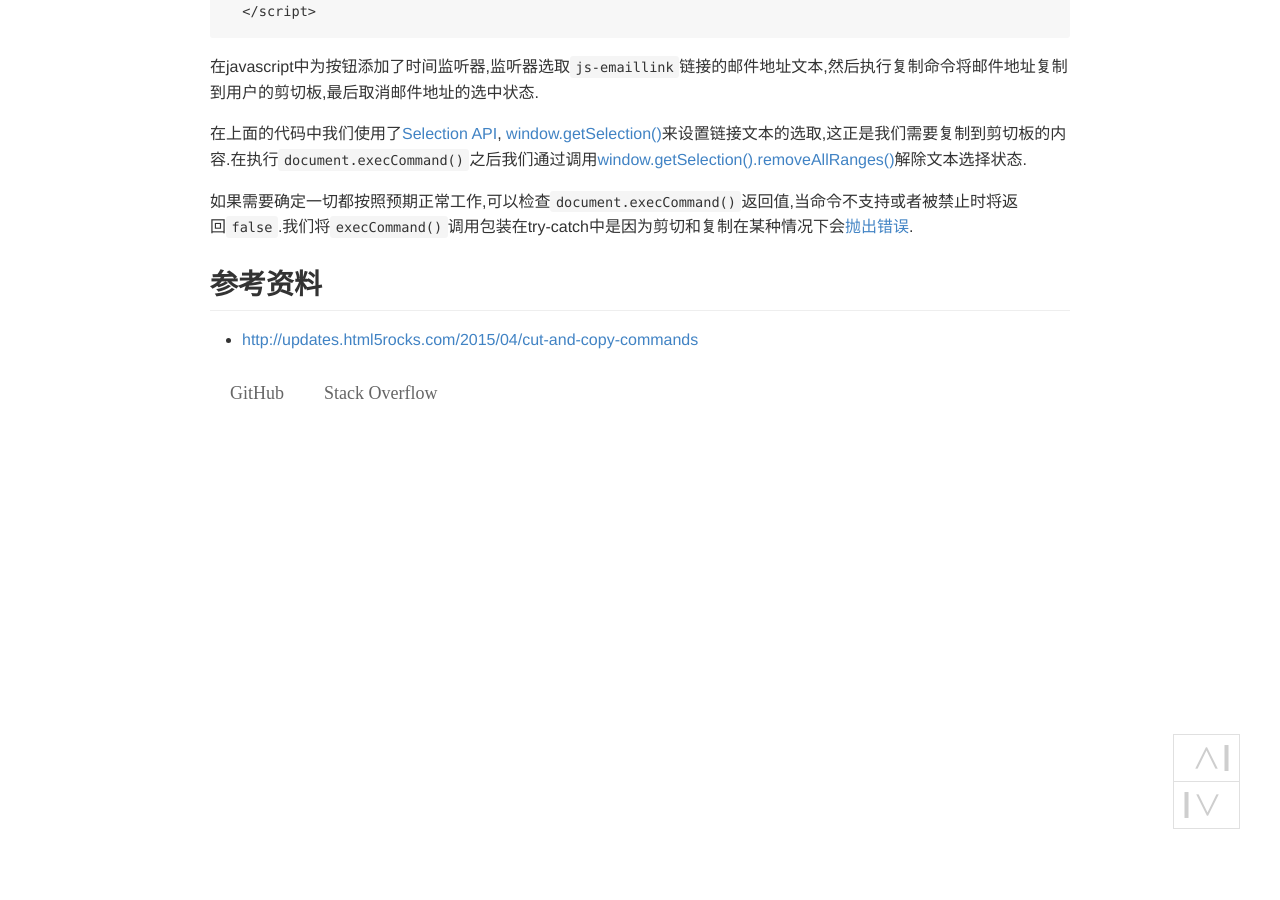
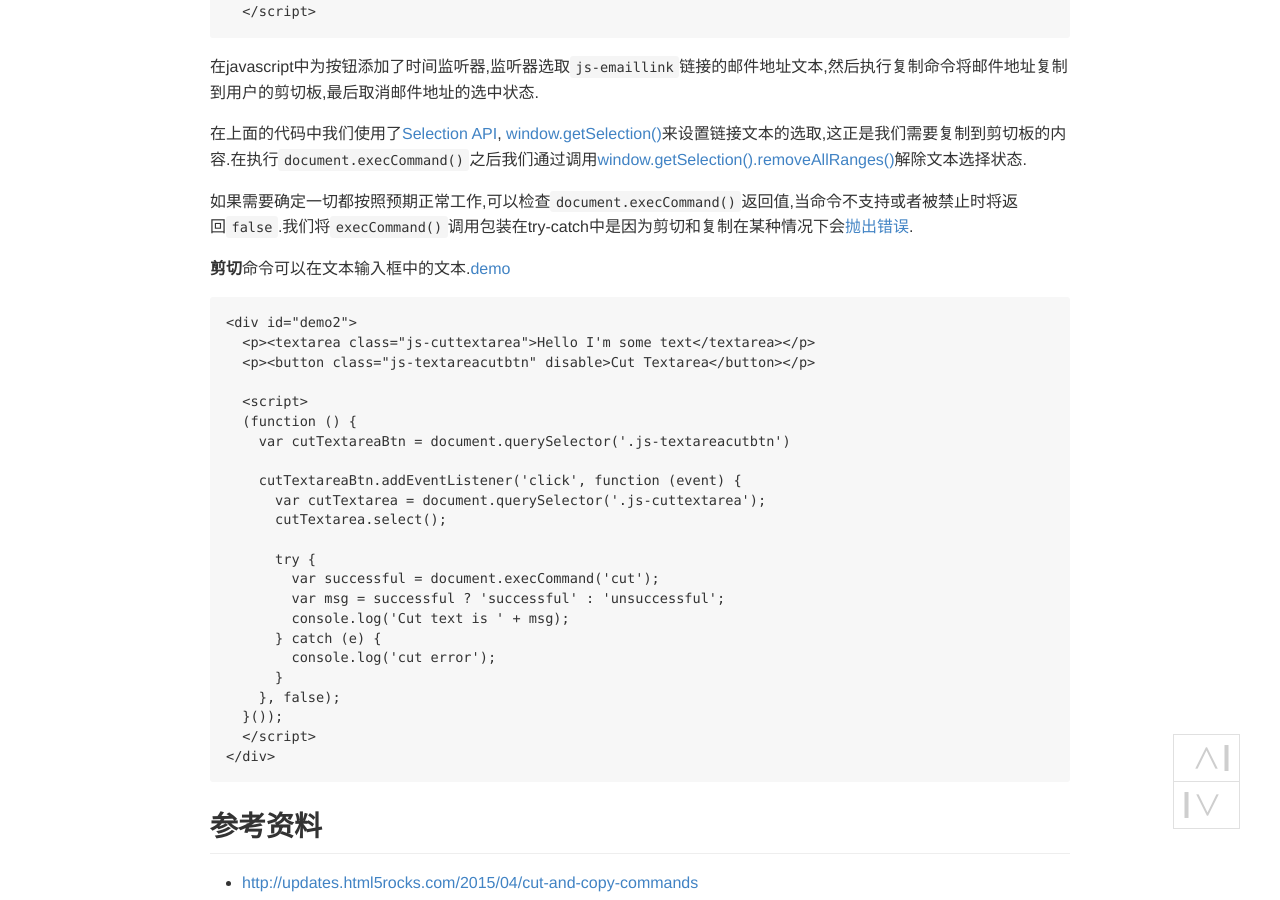
Before and after one commit to footmess/qiu-deqing.github.io, a Jekyll site: the page built from html5/_posts/2015-05-19-cut-and-copy-commands.md, in a window 1280 px wide and 900 px high, scrolled down 1035 px. Built offline with Jekyll 4.4.1, drawn with Linux system fonts in a browser that asks for light colours; comment, search, counter and statistics services are not loaded; before the commit the page ends 1448 px from its top, so only the background shows below that.

Commit message:
finish cut and copy

```diff
--- a/html5/_posts/2015-05-19-cut-and-copy-commands.md
+++ b/html5/_posts/2015-05-19-cut-and-copy-commands.md
@@ -58,6 +58,34 @@ IE10增加了通过[Document.execCommand()][cnc-1]执行剪切,复制命令的
 如果需要确定一切都按照预期正常工作,可以检查`document.execCommand()`返回值,当命令不支持或者被禁止时将返回`false`.我们将`execCommand()`调用包装在try-catch中是因为剪切和复制在某种情况下会[抛出错误][cnc-6].
 
 
+**剪切**命令可以在文本输入框中的文本.[demo][cnc-8]
+
+
+    <div id="demo2">
+      <p><textarea class="js-cuttextarea">Hello I'm some text</textarea></p>
+      <p><button class="js-textareacutbtn" disable>Cut Textarea</button></p>
+
+      <script>
+      (function () {
+        var cutTextareaBtn = document.querySelector('.js-textareacutbtn')
+
+        cutTextareaBtn.addEventListener('click', function (event) {
+          var cutTextarea = document.querySelector('.js-cuttextarea');
+          cutTextarea.select();
+
+          try {
+            var successful = document.execCommand('cut');
+            var msg = successful ? 'successful' : 'unsuccessful';
+            console.log('Cut text is ' + msg);
+          } catch (e) {
+            console.log('cut error');
+          }
+        }, false);
+      }());
+      </script>
+    </div>
+
+
 ## 参考资料
 
 - [http://updates.html5rocks.com/2015/04/cut-and-copy-commands]()
```
Also changed, not shown: other parts of html5/_posts/2015-05-19-cut-and-copy-commands.md (+2 -0 lines).
